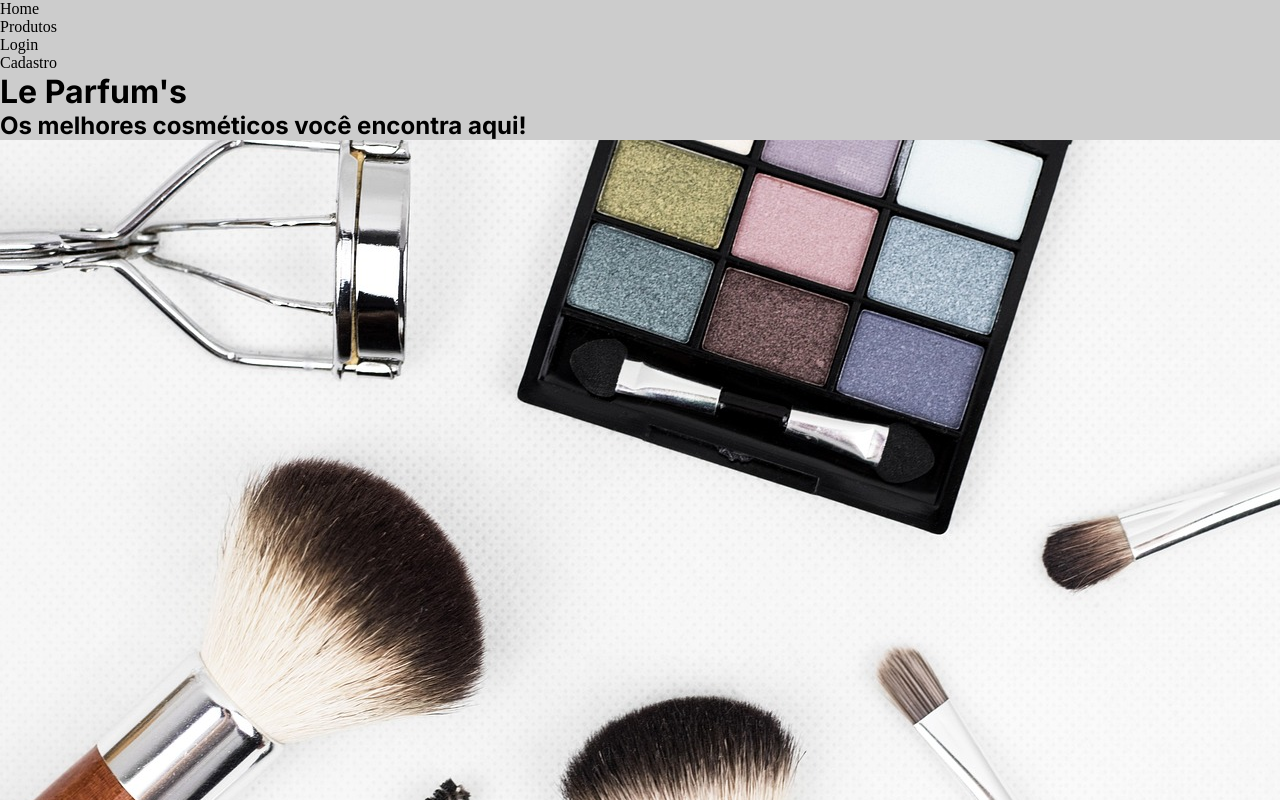
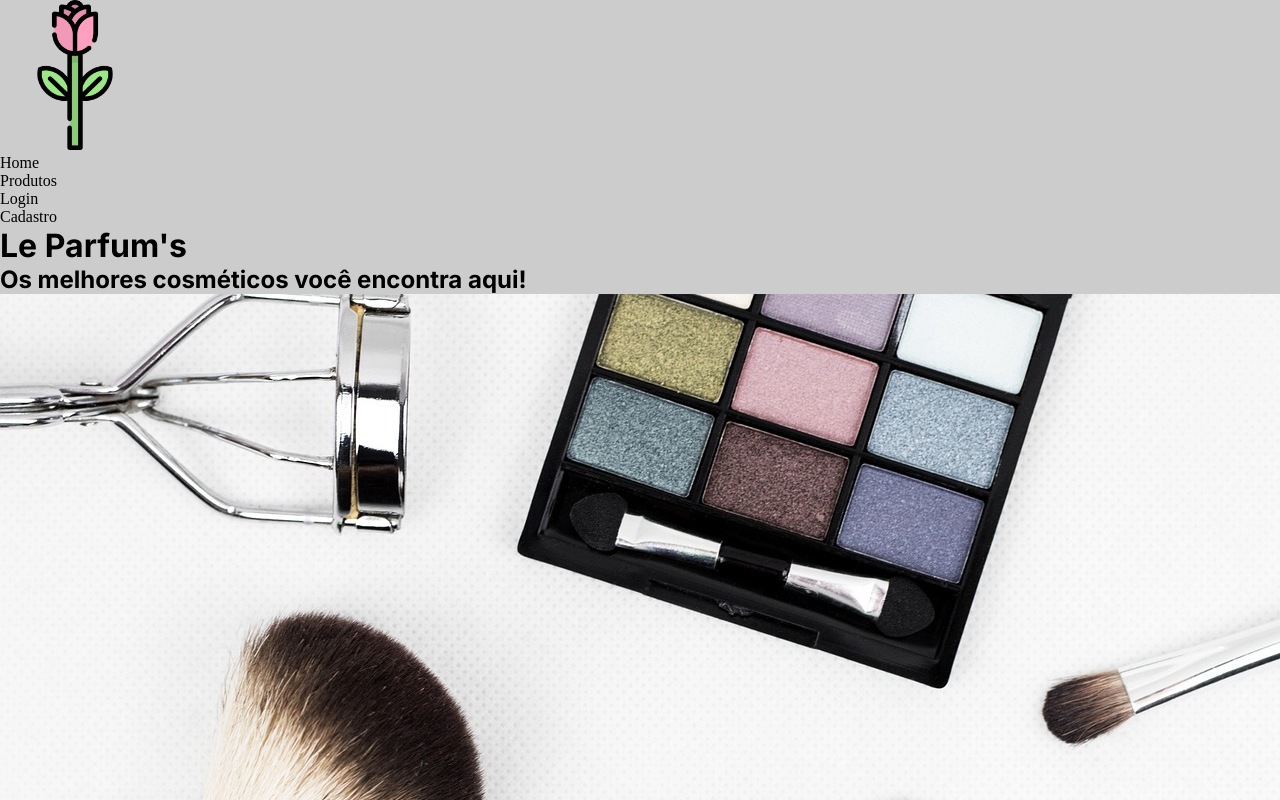
Before and after one commit to cinthia205/Projeto-Prosper-React, a Next.js app: page / in a window 1280 px wide. Shown: the top 800 px of the page. Built offline with nearby package versions, Linux system fonts and the light colour scheme; no server answers.

Commit message:
more modifications

```diff
--- a/src/components/footer.tsx
+++ b/src/components/footer.tsx
@@ -7,7 +7,7 @@
     <footer>
       <div className="footer-columns">
         <div className="footer-column">
-        <Image src='/logo.png' alt="Makeup brushes" width="150" height='150'/>
+        <Image src='/logo.png' alt="Logo" width="150" height='150'/>
         </div>
         <div className="footer-column">
           <p>Os melhores cosméticos você encontra aqui!</p>
--- a/src/components/navbar.tsx
+++ b/src/components/navbar.tsx
@@ -1,9 +1,11 @@
 import Link from 'next/link';
+import Image from 'next/image'
 
 const Navbar = () => {
   return (
     <nav>
       <ul>
+      <Image src='/logo.png' alt="Logo" width="150" height='150'/>
         <li>
           <Link href="/">Home</Link>
         </li>
```
